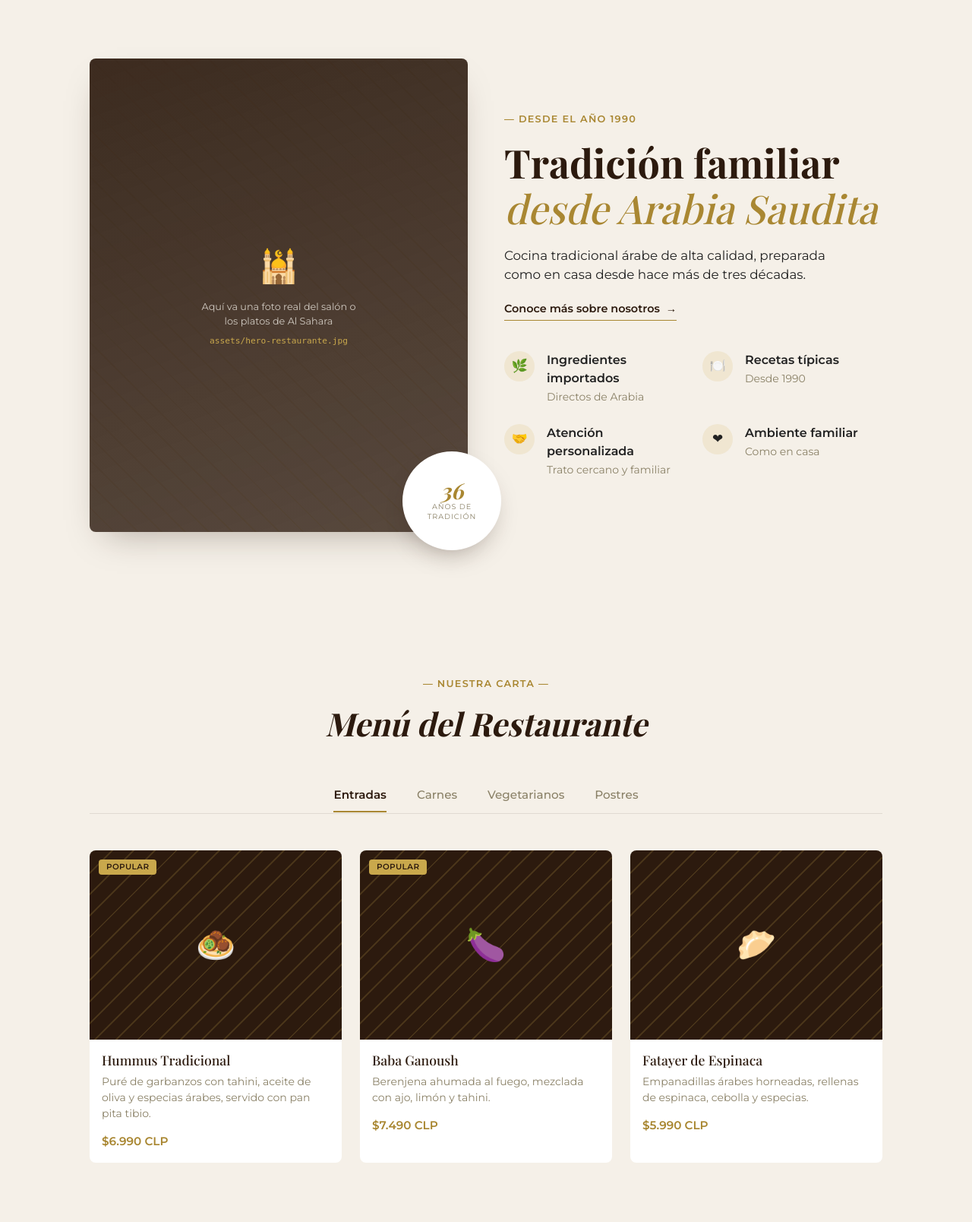
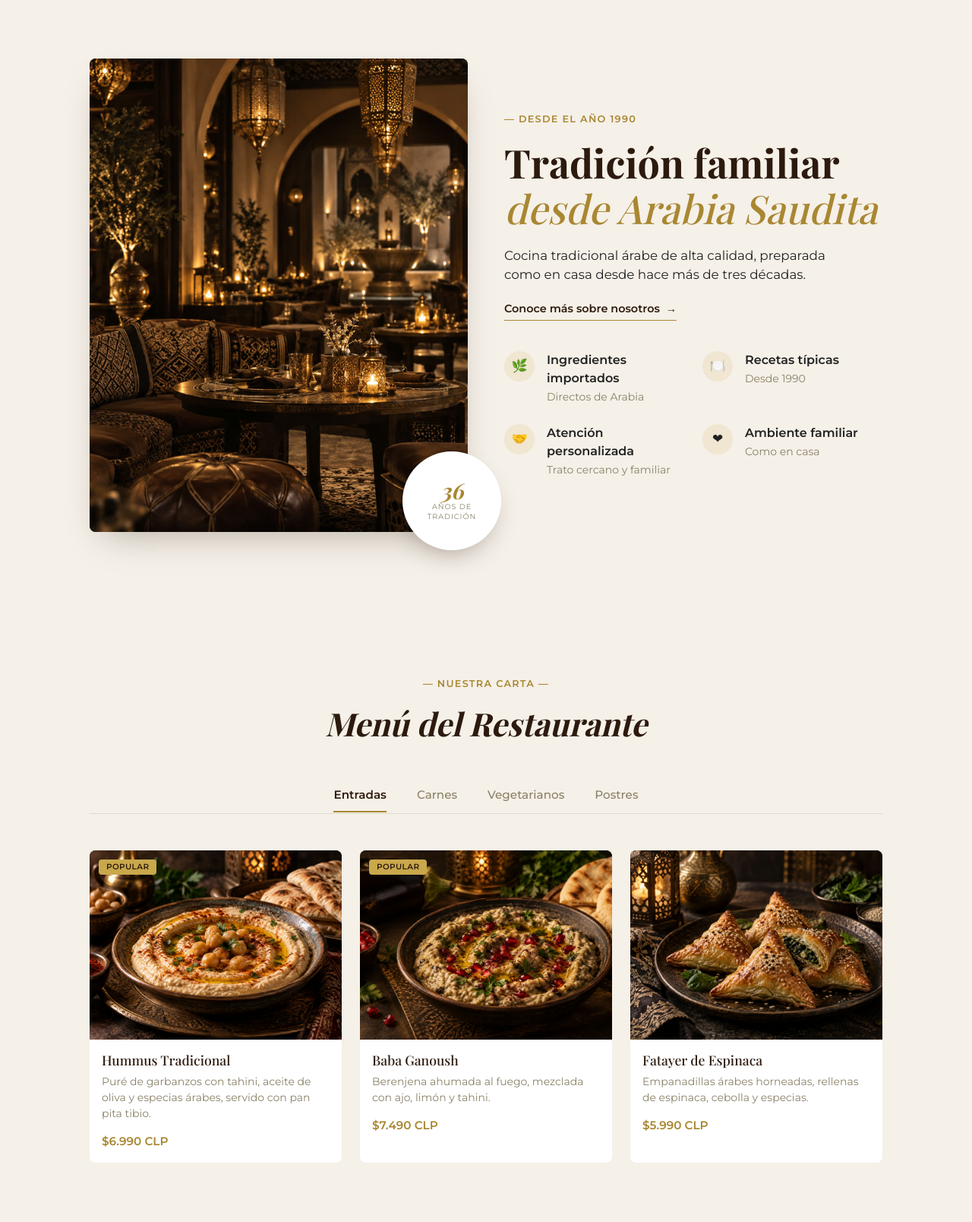
Before and after one commit to Daff03/8481-Desarrollo-web, a PHP site: page / in a window 1280 px wide. Shown: the part 83-1691 px from the top of the page at 76% size. Run offline with PHP 8.4, Linux system fonts and the light colour scheme.

Commit message:
agrega imágenes de hero, historia y platos del menú
- Hero e historia con foto en lugar del placeholder
- 12 platos del menú con su imagen (JPG optimizado)
- Estilos para img con object-fit y hover en las tarjetas

```diff
--- a/FrontEnd/components/hero.php
+++ b/FrontEnd/components/hero.php
@@ -3,10 +3,8 @@
     <div class="row align-items-center gy-5 gx-lg-5">
 
       <div class="col-lg-6 position-relative al-sahara-reveal">
-        <div class="al-sahara-hero-img d-flex flex-column align-items-center justify-content-center text-center p-4">
-          <span class="al-sahara-hero-img-icon">🕌</span>
-          <span class="al-sahara-hero-img-text">Aquí va una foto real del salón o los platos de Al Sahara</span>
-          <span class="al-sahara-hero-img-path">assets/hero-restaurante.jpg</span>
+        <div class="al-sahara-hero-img">
+          <img src="assets/img/hero-restaurante.jpg" alt="Salón del restaurante Al Sahara con lámparas árabes, sillones y mesas puestas" width="1200" height="900" fetchpriority="high">
         </div>
 
         <div class="al-sahara-hero-badge d-flex flex-column align-items-center justify-content-center text-center">
--- a/FrontEnd/components/historia.php
+++ b/FrontEnd/components/historia.php
@@ -33,9 +33,8 @@
       </div>
 
       <div class="col-lg-6 order-1 order-lg-2">
-        <!-- reemplazar por <img src="assets/img/historia.jpg" > -->
-        <div class="ratio ratio-4x3 bg-secondary bg-opacity-25 rounded d-flex align-items-center justify-content-center">
-          <span class="text-muted">Imagen histórica del local</span>
+        <div class="ratio ratio-4x3 rounded overflow-hidden">
+          <img src="assets/img/historia.jpg" alt="Familia de tres generaciones sentada a la mesa en el salón de Al Sahara" class="object-fit-cover" width="1200" height="900" loading="lazy">
         </div>
       </div>
 
--- a/FrontEnd/components/menu.php
+++ b/FrontEnd/components/menu.php
@@ -27,8 +27,8 @@
       <div class="col al-sahara-dish" data-category="entradas">
         <div class="card h-100 border-0 al-sahara-dish-card">
           <div class="al-sahara-dish-img">
+            <img class="al-sahara-dish-photo" src="assets/img/platos/hummus-tradicional.jpg" alt="Hummus tradicional con aceite de oliva y pan pita" width="900" height="600" loading="lazy">
             <span class="badge al-sahara-dish-tag">Popular</span>
-            <span class="al-sahara-dish-emoji">🧆</span>
           </div>
           <div class="card-body">
             <h5 class="card-title al-sahara-dish-name">Hummus Tradicional</h5>
@@ -41,8 +41,8 @@
       <div class="col al-sahara-dish" data-category="entradas">
         <div class="card h-100 border-0 al-sahara-dish-card">
           <div class="al-sahara-dish-img">
+            <img class="al-sahara-dish-photo" src="assets/img/platos/baba-ganoush.jpg" alt="Baba ganoush de berenjena ahumada" width="900" height="600" loading="lazy">
             <span class="badge al-sahara-dish-tag">Popular</span>
-            <span class="al-sahara-dish-emoji">🍆</span>
           </div>
           <div class="card-body">
             <h5 class="card-title al-sahara-dish-name">Baba Ganoush</h5>
@@ -55,7 +55,7 @@
       <div class="col al-sahara-dish" data-category="entradas">
         <div class="card h-100 border-0 al-sahara-dish-card">
           <div class="al-sahara-dish-img">
-            <span class="al-sahara-dish-emoji">🥟</span>
+            <img class="al-sahara-dish-photo" src="assets/img/platos/fatayer-espinaca.jpg" alt="Fatayer de espinaca horneados" width="900" height="600" loading="lazy">
           </div>
           <div class="card-body">
             <h5 class="card-title al-sahara-dish-name">Fatayer de Espinaca</h5>
@@ -69,8 +69,8 @@
       <div class="col al-sahara-dish d-none" data-category="carnes">
         <div class="card h-100 border-0 al-sahara-dish-card">
           <div class="al-sahara-dish-img">
+            <img class="al-sahara-dish-photo" src="assets/img/platos/shawarma-cordero.jpg" alt="Shawarma de cordero sobre arroz amarillo con almendras y salsa de yogur" width="900" height="600" loading="lazy">
             <span class="badge al-sahara-dish-tag">Popular</span>
-            <span class="al-sahara-dish-emoji">🍢</span>
           </div>
           <div class="card-body">
             <h5 class="card-title al-sahara-dish-name">Shawarma de Cordero</h5>
@@ -83,7 +83,7 @@
       <div class="col al-sahara-dish d-none" data-category="carnes">
         <div class="card h-100 border-0 al-sahara-dish-card">
           <div class="al-sahara-dish-img">
-            <span class="al-sahara-dish-emoji">🍖</span>
+            <img class="al-sahara-dish-photo" src="assets/img/platos/kebab-mixto.jpg" alt="Brochetas de cordero y pollo a la parrilla sobre arroz árabe" width="900" height="600" loading="lazy">
           </div>
           <div class="card-body">
             <h5 class="card-title al-sahara-dish-name">Kebab Mixto</h5>
@@ -96,7 +96,7 @@
       <div class="col al-sahara-dish d-none" data-category="carnes">
         <div class="card h-100 border-0 al-sahara-dish-card">
           <div class="al-sahara-dish-img">
-            <span class="al-sahara-dish-emoji">🥘</span>
+            <img class="al-sahara-dish-photo" src="assets/img/platos/kafta-al-sahara.jpg" alt="Kafta a la parrilla bañada en salsa de tahini" width="900" height="600" loading="lazy">
           </div>
           <div class="card-body">
             <h5 class="card-title al-sahara-dish-name">Kafta Al Sahara</h5>
@@ -110,8 +110,8 @@
       <div class="col al-sahara-dish d-none" data-category="vegetarianos">
         <div class="card h-100 border-0 al-sahara-dish-card">
           <div class="al-sahara-dish-img">
+            <img class="al-sahara-dish-photo" src="assets/img/platos/falafel-casero.jpg" alt="Falafel casero con salsa de yogur, tomate y pepino" width="900" height="600" loading="lazy">
             <span class="badge al-sahara-dish-tag">Popular</span>
-            <span class="al-sahara-dish-emoji">🧆</span>
           </div>
           <div class="card-body">
             <h5 class="card-title al-sahara-dish-name">Falafel Casero</h5>
@@ -124,7 +124,7 @@
       <div class="col al-sahara-dish d-none" data-category="vegetarianos">
         <div class="card h-100 border-0 al-sahara-dish-card">
           <div class="al-sahara-dish-img">
-            <span class="al-sahara-dish-emoji">🥗</span>
+            <img class="al-sahara-dish-photo" src="assets/img/platos/tabbouleh.jpg" alt="Ensalada tabbouleh con perejil, bulgur y tomate" width="900" height="600" loading="lazy">
           </div>
           <div class="card-body">
             <h5 class="card-title al-sahara-dish-name">Tabbouleh</h5>
@@ -137,7 +137,7 @@
       <div class="col al-sahara-dish d-none" data-category="vegetarianos">
         <div class="card h-100 border-0 al-sahara-dish-card">
           <div class="al-sahara-dish-img">
-            <span class="al-sahara-dish-emoji">🫓</span>
+            <img class="al-sahara-dish-photo" src="assets/img/platos/fatteh-garbanzos.jpg" alt="Fatteh de garbanzos con yogur y granada" width="900" height="600" loading="lazy">
           </div>
           <div class="card-body">
             <h5 class="card-title al-sahara-dish-name">Fatteh de Garbanzos</h5>
@@ -151,8 +151,8 @@
       <div class="col al-sahara-dish d-none" data-category="postres">
         <div class="card h-100 border-0 al-sahara-dish-card">
           <div class="al-sahara-dish-img">
+            <img class="al-sahara-dish-photo" src="assets/img/platos/baklava.jpg" alt="Baklava de nueces con miel de rosas" width="900" height="600" loading="lazy">
             <span class="badge al-sahara-dish-tag">Popular</span>
-            <span class="al-sahara-dish-emoji">🍯</span>
           </div>
           <div class="card-body">
             <h5 class="card-title al-sahara-dish-name">Baklava</h5>
@@ -165,7 +165,7 @@
       <div class="col al-sahara-dish d-none" data-category="postres">
         <div class="card h-100 border-0 al-sahara-dish-card">
           <div class="al-sahara-dish-img">
-            <span class="al-sahara-dish-emoji">🍮</span>
+            <img class="al-sahara-dish-photo" src="assets/img/platos/kunafa.jpg" alt="Kunafa con pistachos y almíbar" width="900" height="600" loading="lazy">
           </div>
           <div class="card-body">
             <h5 class="card-title al-sahara-dish-name">Kunafa</h5>
@@ -178,7 +178,7 @@
       <div class="col al-sahara-dish d-none" data-category="postres">
         <div class="card h-100 border-0 al-sahara-dish-card">
           <div class="al-sahara-dish-img">
-            <span class="al-sahara-dish-emoji">🍚</span>
+            <img class="al-sahara-dish-photo" src="assets/img/platos/muhallabia.jpg" alt="Muhallabia, pudín de leche con pistachos y pétalos de rosa" width="900" height="600" loading="lazy">
           </div>
           <div class="card-body">
             <h5 class="card-title al-sahara-dish-name">Muhallabia</h5>
--- a/FrontEnd/css/hero.css
+++ b/FrontEnd/css/hero.css
@@ -17,25 +17,15 @@
     linear-gradient(160deg, rgba(44, 26, 14, 0.92), rgba(44, 26, 14, 0.78)),
     repeating-linear-gradient(45deg, rgba(201, 168, 76, 0.16) 0 2px, transparent 2px 22px);
   box-shadow: 0 20px 45px -20px rgba(44, 26, 14, 0.35);
+  overflow: hidden;
 }
 
-.al-sahara-hero-img-icon {
-  font-size: 42px;
-  margin-bottom: 12px;
-}
-
-.al-sahara-hero-img-text {
-  font-size: 0.8rem;
-  color: var(--color-texto-oscuro);
-  opacity: 0.8;
-  max-width: 220px;
-}
-
-.al-sahara-hero-img-path {
-  font-size: 0.7rem;
-  color: var(--color-acento);
-  font-family: monospace;
-  margin-top: 8px;
+.al-sahara-hero-img img {
+  display: block;
+  width: 100%;
+  height: 100%;
+  object-fit: cover;
+  object-position: 60% center;
 }
 
 .al-sahara-hero-badge {
--- a/FrontEnd/css/menu.css
+++ b/FrontEnd/css/menu.css
@@ -88,8 +88,13 @@
   transform: scale(1.15);
 }
 
+.al-sahara-dish-card:hover .al-sahara-dish-photo {
+  transform: scale(1.06);
+}
+
 .al-sahara-dish-img {
   position: relative;
+  overflow: hidden;
   aspect-ratio: 4 / 3;
   display: flex;
   align-items: center;
@@ -104,8 +109,18 @@
   transition: transform 0.4s ease;
 }
 
+.al-sahara-dish-photo {
+  position: absolute;
+  inset: 0;
+  width: 100%;
+  height: 100%;
+  object-fit: cover;
+  transition: transform 0.5s ease;
+}
+
 .al-sahara-dish-tag {
   position: absolute;
+  z-index: 1;
   top: 12px;
   left: 12px;
   background-color: var(--color-acento);
```
Also changed, not shown: FrontEnd/assets/img/hero-restaurante.jpg (added), FrontEnd/assets/img/historia.jpg (added), FrontEnd/assets/img/platos/baba-ganoush.jpg (added), FrontEnd/assets/img/platos/baklava.jpg (added), FrontEnd/assets/img/platos/falafel-casero.jpg (added), FrontEnd/assets/img/platos/fatayer-espinaca.jpg (added), FrontEnd/assets/img/platos/fatteh-garbanzos.jpg (added), FrontEnd/assets/img/platos/hummus-tradicional.jpg (added), FrontEnd/assets/img/platos/kafta-al-sahara.jpg (added), FrontEnd/assets/img/platos/kebab-mixto.jpg (added), FrontEnd/assets/img/platos/kunafa.jpg (added), FrontEnd/assets/img/platos/muhallabia.jpg (added), FrontEnd/assets/img/platos/shawarma-cordero.jpg (added), FrontEnd/assets/img/platos/tabbouleh.jpg (added).
